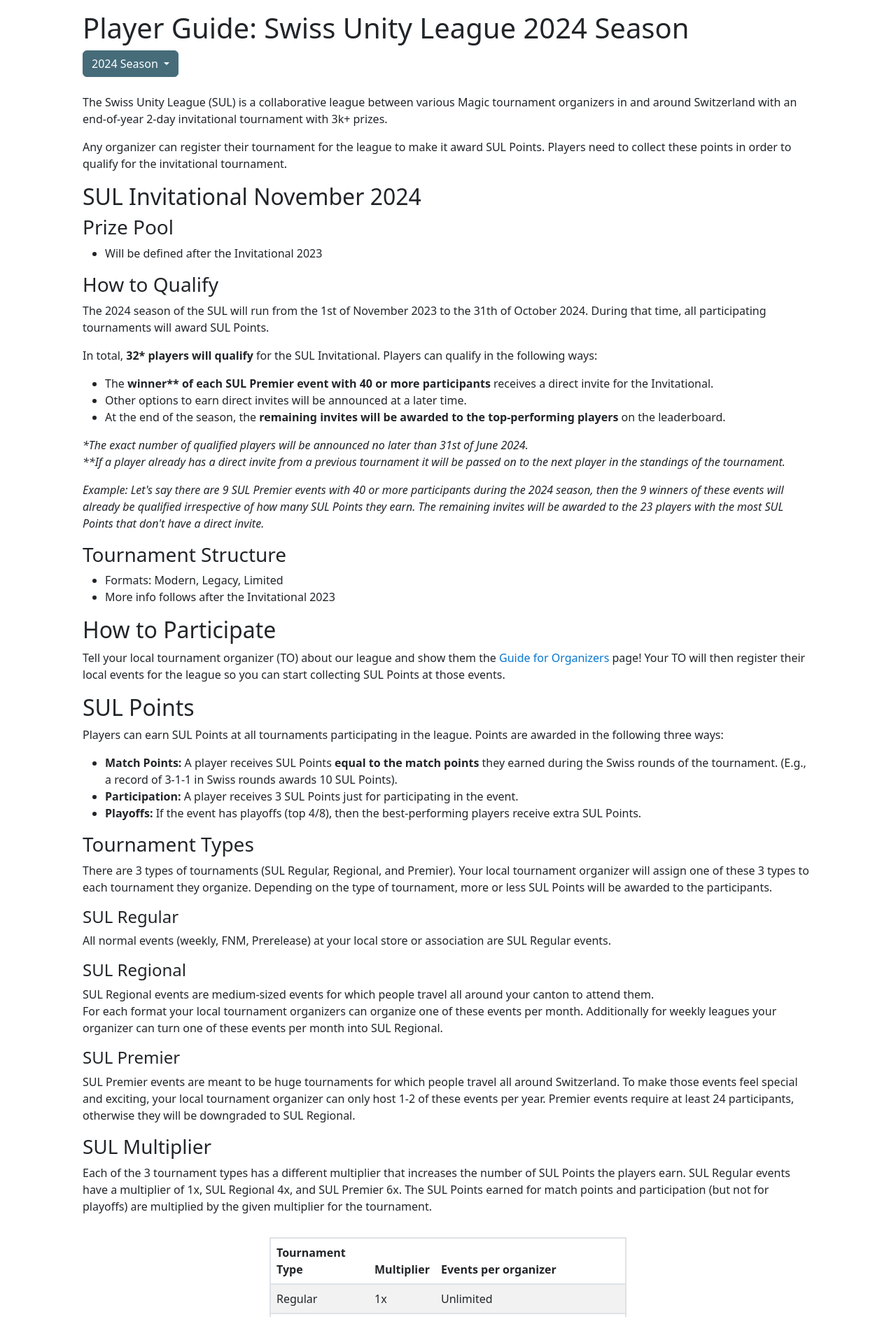
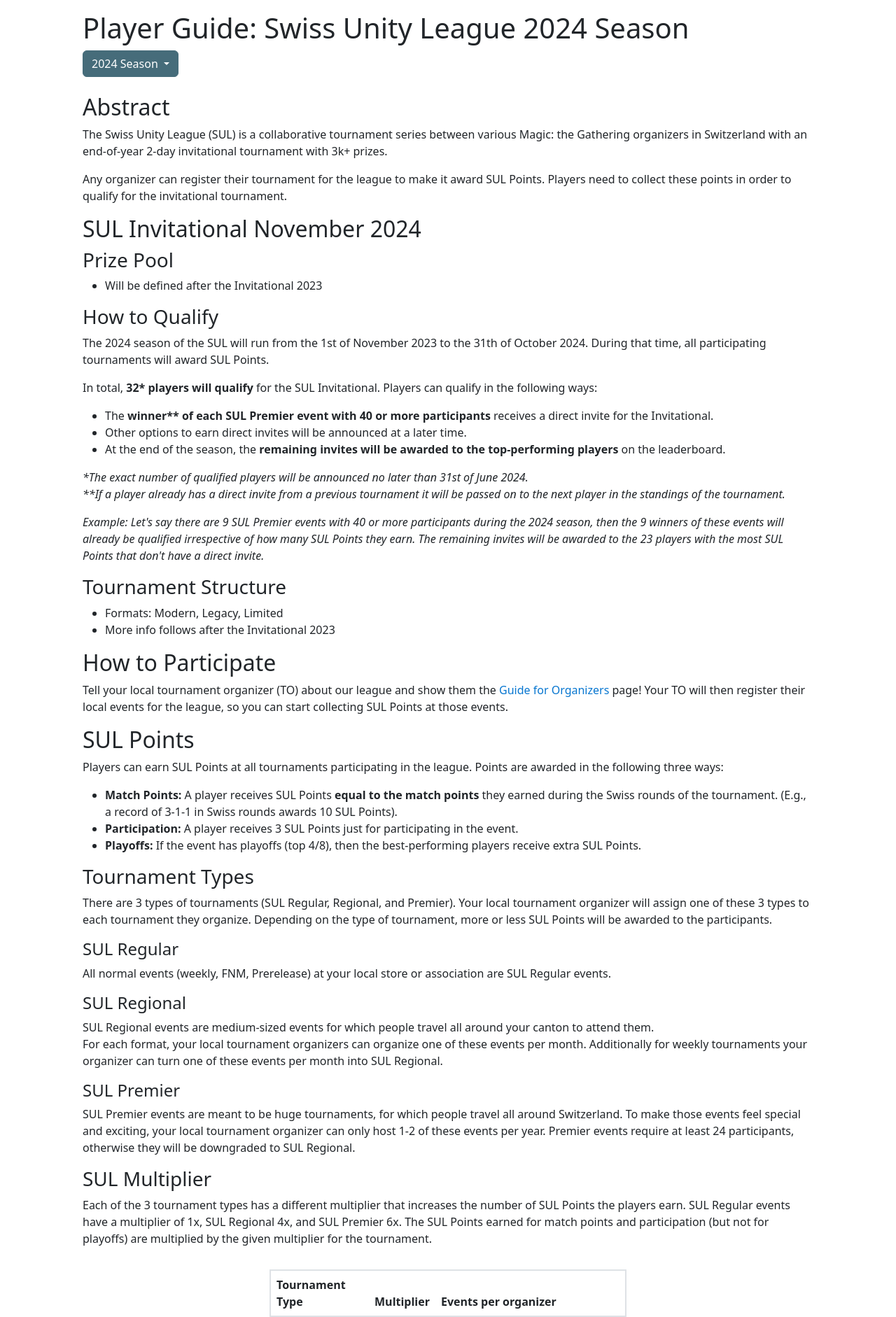
Before and after one commit to antoinealb/swiss-unity-league, a Django app: page /info in a window 1280 px wide. Shown: the part 56-1938 px from the top of the page at 70% size. Run offline with Django 4.2, Linux system fonts and the light colour scheme; style sheets or scripts are compiled from the project's sources; parts of the project's set-up code (start-up, migrations or seed data) failed here and were passed over; some libraries are stand-ins or nearby versions.

Commit message:
Correct some mistakes and grammar

```diff
--- a/championship/templates/championship/info/2/info_player.html
+++ b/championship/templates/championship/info/2/info_player.html
@@ -8,13 +8,8 @@
     <h1>Player Guide: Swiss Unity League {{ current_season.name }}</h1>
     {% include 'championship/components/season_dropdown.html' %}
     <br>
-    <p>The Swiss Unity League (SUL) is a collaborative league
-        between various Magic tournament organizers in and around Switzerland
-        with an end-of-year 2-day invitational tournament with 3k+ prizes.</p>
-    <p>Any organizer can register their tournament for the league to make it
-        award SUL Points. Players need to collect these points in
-        order to qualify for the invitational tournament.</p>
-
+    <h2>Abstract</h2>
+    {% include 'championship/components/abstract.html' %}
     <h2>SUL Invitational November 2024</h2>
     <h3>Prize Pool</h3>
     <ul>
@@ -38,7 +33,7 @@
         <li>More info follows after the Invitational 2023</li>
     </ul>
     <h2>How to Participate</h2>
-    <p>Tell your local tournament organizer (TO) about our league and show them the <a href="{% url 'info_organizer' %}">Guide for Organizers</a> page! Your TO will then register their local events for the league so you can start collecting SUL Points at those events.</p>
+    <p>Tell your local tournament organizer (TO) about our league and show them the <a href="{% url 'info_organizer' %}">Guide for Organizers</a> page! Your TO will then register their local events for the league, so you can start collecting SUL Points at those events.</p>
     <h2>SUL Points</h2>
     <p>Players can earn SUL Points at all tournaments
         participating in the league. Points are awarded in the following three
@@ -62,12 +57,12 @@
         association are SUL Regular events.</p>
     <h4>SUL Regional</h4>
     <p>SUL Regional events are medium-sized events for which people travel
-        all around your canton to attend them.<br>For each format your local
+        all around your canton to attend them.<br>For each format, your local
         tournament organizers can organize one of these events per month.
-        Additionally for weekly leagues your organizer can turn one of these events
+        Additionally for weekly tournaments your organizer can turn one of these events
         per month into SUL Regional.</p>
     <h4>SUL Premier</h4>
-    <p>SUL Premier events are meant to be huge tournaments for which people
+    <p>SUL Premier events are meant to be huge tournaments, for which people
         travel all around Switzerland. To make those events feel special and
         exciting, your local tournament organizer can only host 1-2 of these
         events per year. Premier events require at least 24 participants,
@@ -176,40 +171,6 @@
         Additionally, she receives 60 points for reaching a greater match point rate than 70% (13/18 = 72%).
         With this event, she earns a grand total of 156 SUL Points.
     </i></p>
-
-    <p>Here are some examples of which records are needed to reach the desired match point rate:</p>
-    <div class="row py-3">
-        <div class="col-md-6 align-items-center mx-auto table-responsive">
-            <table class="table table-striped border border-2">
-                <thead>
-                    <tr class="header">
-                        <th>Rounds</th>
-                        <th>Record for 65% match point rate</th>
-                        <th>Record for 70% match point rate</th>
-                    </tr>
-                </thead>
-                <tbody>
-                    <tr>
-                        <td>6</td>
-                        <td>4-2</td>
-                        <td>4-1-1</td>
-                    </tr>
-                    <tr>
-                        <td>7</td>
-                        <td>4-1-2</td>
-                        <td>5-2</td>
-                    </tr>
-                    <tr>
-                        <td>8</td>
-                        <td>5-2-1</td>
-                        <td>6-2</td>
-                    </tr>
-                </tbody>
-            </table>
-        </div>
-    </div>
-    <p><i>In a 6 round event you need to go 4-2 to reach a match point rate of 65%. So if you achieve a record of 4-2 in a Premier event, you will get 30 additional SUL Points. </i></p>
-    </i></p>
     <h2>Byes</h2>
     <p>The best-performing players in the league are awarded byes (free wins
         in the first rounds) for the invitational tournament at the end of the
@@ -218,9 +179,9 @@
         <li>To be defined later</li>
     </ul>
     <h2>Responsibility of Players</h2>
-    <p>Players are responsible to verify that their results where uploaded correctly. If
-        you notice that your SUL Points are not correct, please contact your
-        local tournament organizer or the <a href="mailto:leoninleague@gmail.com"><u>SUL admins</u></a>.
+    <p>Players are responsible to verify that their results were uploaded correctly. If
+        you notice that your SUL Points are incorrect, please contact your
+        local tournament organizer or the <a href="mailto:leoninleague@gmail.com">SUL admins</a>.
     </p>
     <h2>How do we finance this?</h2>
     <p>In addition to sponsorships, tournament organizers will pay a small
```
Also changed, not shown: championship/templates/championship/info/2/info_organizer.html (+26 -33 lines).
